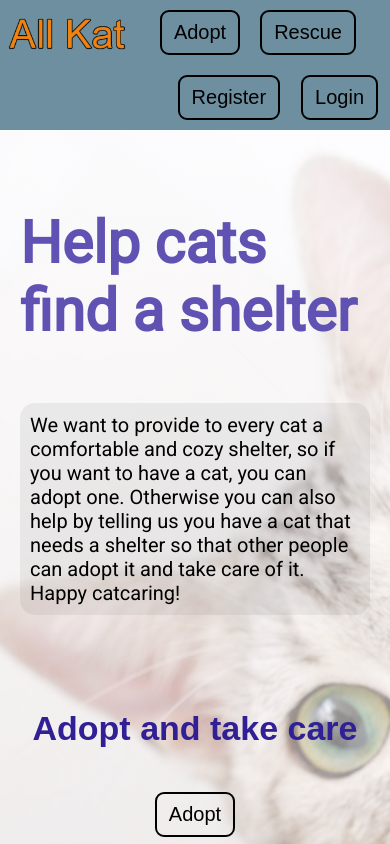
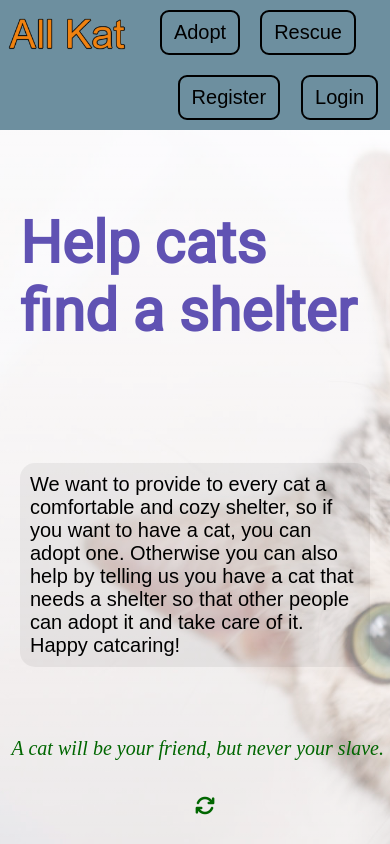
Before and after one commit to Rpd-Strike/AllKat, a website: page public/html/index.html in a window 390 px wide. Shown: the top 844 px of the page. Drawn offline with Linux system fonts and the light colour scheme; files that its build step writes are made by us from their sources; files whose address does not match are found by name; a web font is replaced by a local one.

Commit message:
Added feature

```diff
--- a/public/css/styles.css
+++ b/public/css/styles.css
@@ -90,10 +90,11 @@ html {
 
 .greeting-grid {
     display: grid;
-    grid-template-rows: 1fr auto auto 2fr;
+    grid-template-rows: 1fr auto auto auto 2fr;
     grid-template-areas:
         ". ."
-        "greeting greeting"
+        "greet-title greet-ravas"
+        "greet-text greet-text"
         "adopt rescue"
         ". .";
     width: 100%;
@@ -102,15 +103,51 @@ html {
     font-family: sans-serif;
 }
 
-.greeting-entry {
+.greet-ravas {
+    grid-area: greet-ravas;
+    text-align: center;
+    color: #006600;
+}
+
+.greet-ravas:before {
+    content: "";
+    display: inline-block;
+    vertical-align: middle;
+    height: 100%;
+}
+
+.greet-ravas p {
+    display: inline-block;
+    font-family: 'Vollkorn', serif;
+    font-style: italic;
+}
+
+
+.greet-ravas .fa-refresh {
+    margin-left: 1rem;
+    cursor: pointer;
+    display: inline-block;
+    vertical-align: middle;
+}
+
+.greet-ravas .fa-refresh:hover {
+    color: red;
+}
+
+.greet-title {
     padding-right: 25%;
     font-family: 'Roboto', sans-serif;
     font-size: 2.5rem;
-    grid-area: greeting;
+    grid-area: greet-title;
     padding: 1rem;
 }
 
-.greeting-entry p {
+.greet-text {
+    grid-area: greet-text;
+    padding: 1rem;
+}
+
+.greet-text p {
     font-size: 1rem;
     width: 50%;
     color: black;
@@ -355,7 +392,7 @@ span.nav-user {
     background-color: red;
 }
 
-.greeting-entry p {
+.greet-text p {
     width: 75%;
 }
 
@@ -371,15 +408,18 @@ span.nav-user {
     background-color: yellow;
 }
 
-.greeting-entry p {
+.greet-text p {
     width: 100%;
 }
 
 .greeting-grid {
-    grid-template-rows: 1fr auto auto auto 2fr;
+    grid-template-rows: 1fr auto auto auto auto auto 2fr;
+    /* grid-template-columns: 1fr; */
     grid-template-areas:
         "."
-        "greeting"
+        "greet-title"
+        "greet-text"
+        "greet-ravas"
         "adopt"
         "rescue"
         ".";
--- a/public/html/index.html
+++ b/public/html/index.html
@@ -15,7 +15,7 @@
     <link rel="stylesheet" href="css/cat.css">
     <link rel="stylesheet" href="css/elements.css">
     <link rel="stylesheet" href="css/adopt.css">
-    <link href="https://fonts.googleapis.com/css?family=Roboto|Bellota|Montserrat&display=swap" rel="stylesheet">
+    <link href="https://fonts.googleapis.com/css?family=Roboto|Bellota|Montserrat&Vollkorn:ital@1&display=swap" rel="stylesheet">
 
     <meta name="viewport" content="width=device-width,initial-scale=1.0">
 </head>
--- a/public/js/home.js
+++ b/public/js/home.js
@@ -1,9 +1,29 @@
 /// VIEW for:   Home
+
+const ravas_texte = [
+    `Time spent with cats is never wasted`,
+    `Cats choose us, we don't own them`,
+    `In a cat's eye, all things belong to cats.`,
+    `A cat will be your friend, but never your slave.`,
+    `As every cat owner knows, nobody owns a cat.`,
+    `If cats could talk, they wouldn’t.`,
+    `Cats are connoisseurs of comfort.`,
+];
+
+const ravas_element = `
+    <p>${ravas_texte[Utils_Random(0, ravas_texte.length)]}</p>
+    <i class="fa fa-refresh" aria-hidden="true" onclick=showRavasText()></i>
+`;
 
 const HomeHTML = `
     <div class="greeting-grid">
-        <div class="greeting-entry">
+        <div class="greet-title">
             <h3>Help cats find a shelter</h3>
+        </div>
+        <div class="greet-ravas">
+            ${ravas_element}
+        </div>
+        <div class="greet-text">
             <p>We want to provide to every cat a comfortable and cozy shelter,
                so if you want to have a cat, you can adopt one.
                Otherwise you can also help by telling us you have a cat
@@ -22,6 +42,12 @@ const HomeHTML = `
     </div>
 `;
 
+function showRavasText()
+{
+    const randomPos = Utils_Random(0, 6);
+    document.querySelector('.greet-ravas p').textContent = ravas_texte[randomPos];
+}
+
 function Home_showHome()
 {
     Utils_clearMainClasses();
--- a/public/js/utils.js
+++ b/public/js/utils.js
@@ -50,3 +50,9 @@ function Utils_HideExtraInfo()
     element = document.getElementsByClassName('extra-info')[0];
     element.style.display = 'none';
 }
+
+
+function Utils_Random(from, to)
+{
+    return from + Math.floor(Math.random() * (to - from));
+}
```
